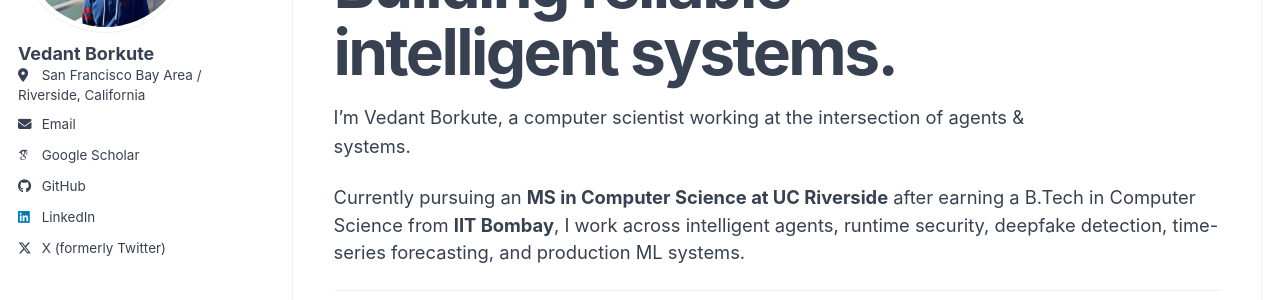
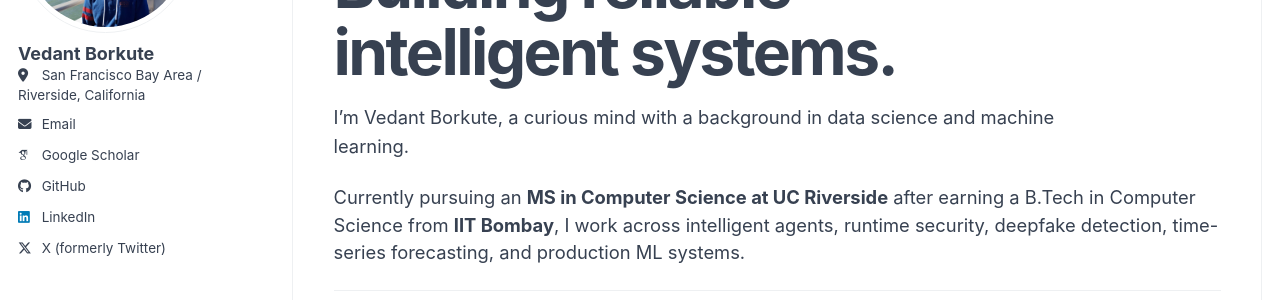
Before and after one commit to Vedant2100/vedant2100.github.io, a Jekyll site: the page built from _pages/about.md, in a window 1280 px wide and 900 px high. Shown: the part 243-543 px from the top of the window. Built offline with Jekyll 4.4.1, drawn with Linux system fonts in a browser that asks for light colours; some web fonts are replaced; a script bundle is joined from its source files by our own code; library files that are not in the unit come from our copies.

Commit message:
Restore curious mind hero introduction

```diff
--- a/_pages/about.md
+++ b/_pages/about.md
@@ -11,7 +11,7 @@ redirect_from:
 <div class="home-hero">
   <p class="home-hero__eyebrow">AI SYSTEMS, DATA SCIENCE, AND RESEARCH</p>
   <h1>Building reliable intelligent systems.</h1>
-  <p class="home-hero__lead">I’m Vedant Borkute, a computer scientist working at the intersection of agents &amp; systems.</p>
+  <p class="home-hero__lead">I’m Vedant Borkute, a curious mind with a background in data science and machine learning.</p>
   <p>Currently pursuing an <strong>MS in Computer Science at UC Riverside</strong> after earning a B.Tech in Computer Science from <strong>IIT Bombay</strong>, I work across intelligent agents, runtime security, deepfake detection, time-series forecasting, and production ML systems.</p>
   <p class="home-hero__availability"><strong>Seeking full-time roles beginning February 2027</strong> — especially research engineer, machine learning engineer, and data scientist positions focused on intelligent agents, AI safety and security, LLM post-training, and dependable ML systems.</p>
   <div class="home-hero__actions">
```
